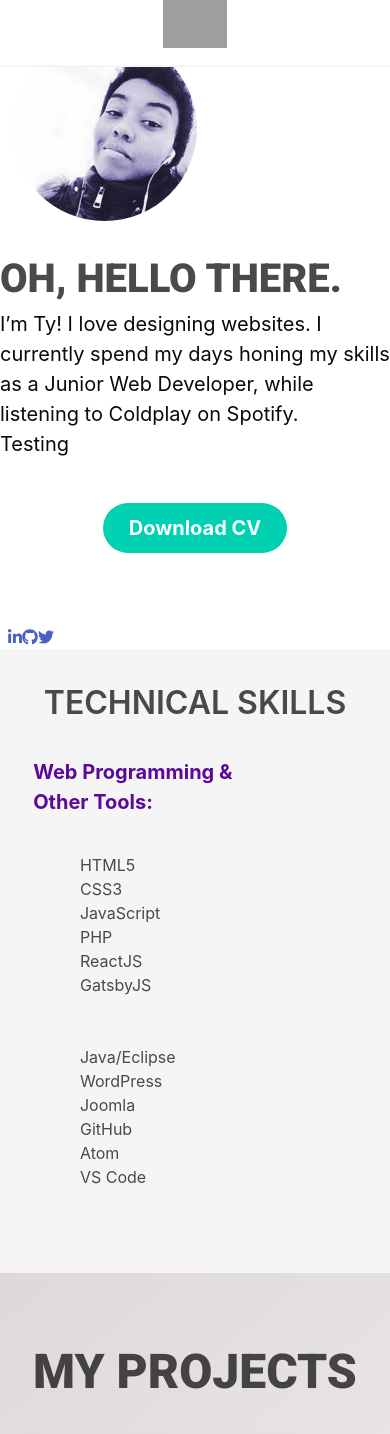
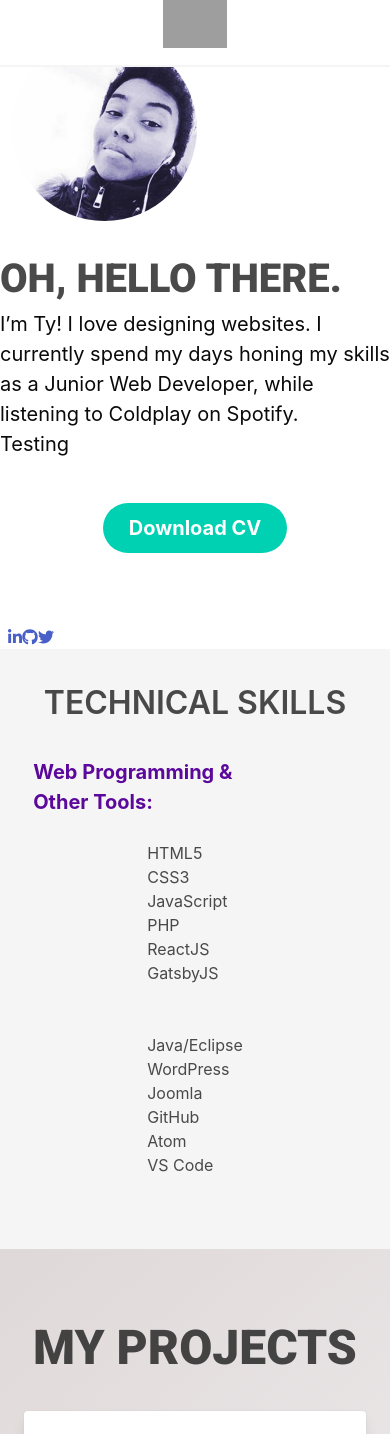
Before and after one commit to tyebanks/react-portfolio, a React (Create React App) app: page / in a window 390 px wide. Shown: the top 1434 px of the page. Built offline with nearby package versions, Linux system fonts and the light colour scheme; grey boxes are pictures that could not be loaded.

Commit message:
testing column view on mobile phone

```diff
--- a/src/sections/Skills.js
+++ b/src/sections/Skills.js
@@ -18,7 +18,7 @@ class Skills extends Component {
                  {subheading}
             </div>
             <div className="level-item is-mobile">
-                  <div className="column is-four-fifths-mobile">
+                  <div className="">
                      <List text1="HTML5" text2="CSS3" text3="JavaScript" text4="PHP" text5="ReactJS" text6="GatsbyJS"/>
                      <List text1="Java/Eclipse" text2="WordPress" text3="Joomla" text4="GitHub" text5="Atom" text6="VS Code"/>
                      {/* <List text1="Adobe Illustrator" text2="Adobe PhotoShop" text3="Figma" text4="inVision" text5="Discord" text6="Slack"/> */}
```
